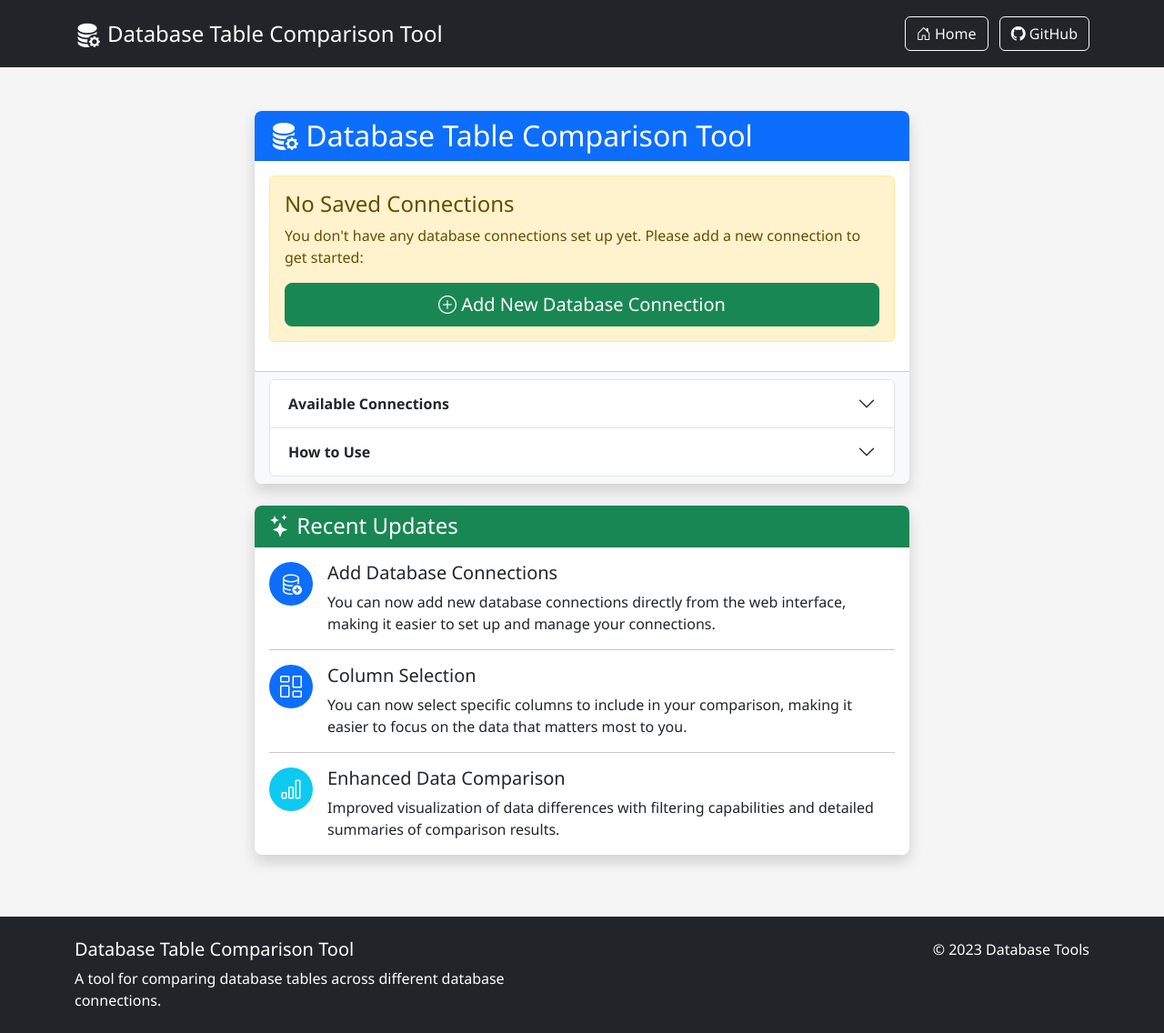
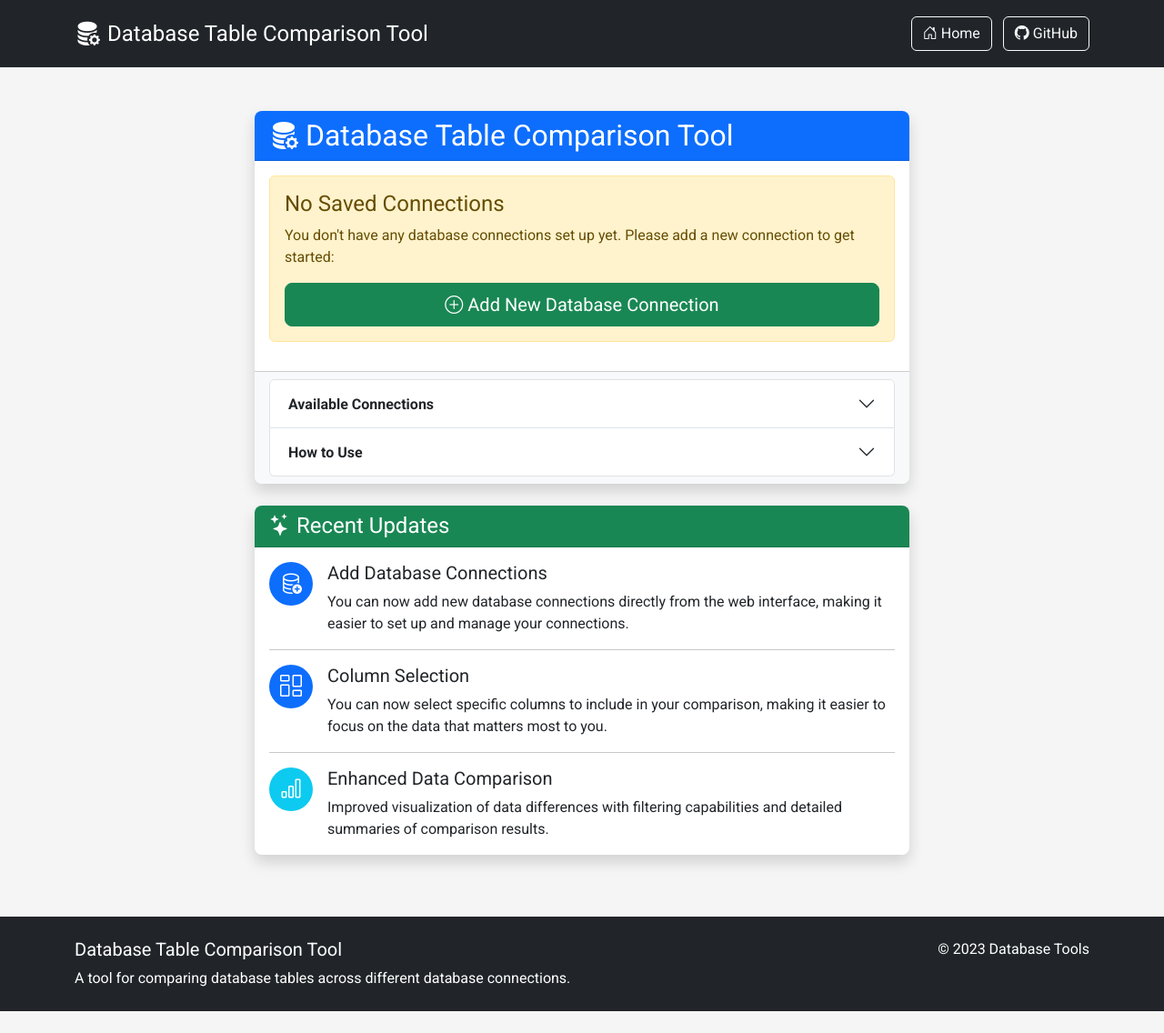
Before and after one commit to faisals/database-comparison-tool, a Flask app: page / in a window 1280 px wide. Shown: the whole page at 91% size. After the commit the page ends 1112 px from the top, so only its background shows below. Run offline with Flask 3, Linux system fonts and the light colour scheme; data that the repository does not hold is empty.

Commit message:
update typography

```diff
--- a/static/css/styles.css
+++ b/static/css/styles.css
@@ -2,7 +2,7 @@
 
 /* General styles */
 body {
-    font-family: 'Segoe UI', Tahoma, Geneva, Verdana, sans-serif;
+    font-family: 'Roboto', sans-serif;
     background-color: #F5F5F5;
     color: #333333;
     display: flex;
--- a/templates/base.html
+++ b/templates/base.html
@@ -4,6 +4,9 @@
     <meta charset="UTF-8">
     <meta name="viewport" content="width=device-width, initial-scale=1.0">
     <title>{% block title %}Database Table Comparison Tool{% endblock %}</title>
+
+    <!-- Google Fonts -->
+    <link href="https://fonts.googleapis.com/css2?family=Roboto:wght@400;700&display=swap" rel="stylesheet">
 
     <!-- Bootstrap CSS -->
     <link href="https://cdn.jsdelivr.net/npm/bootstrap@5.3.0-alpha1/dist/css/bootstrap.min.css" rel="stylesheet">
```
